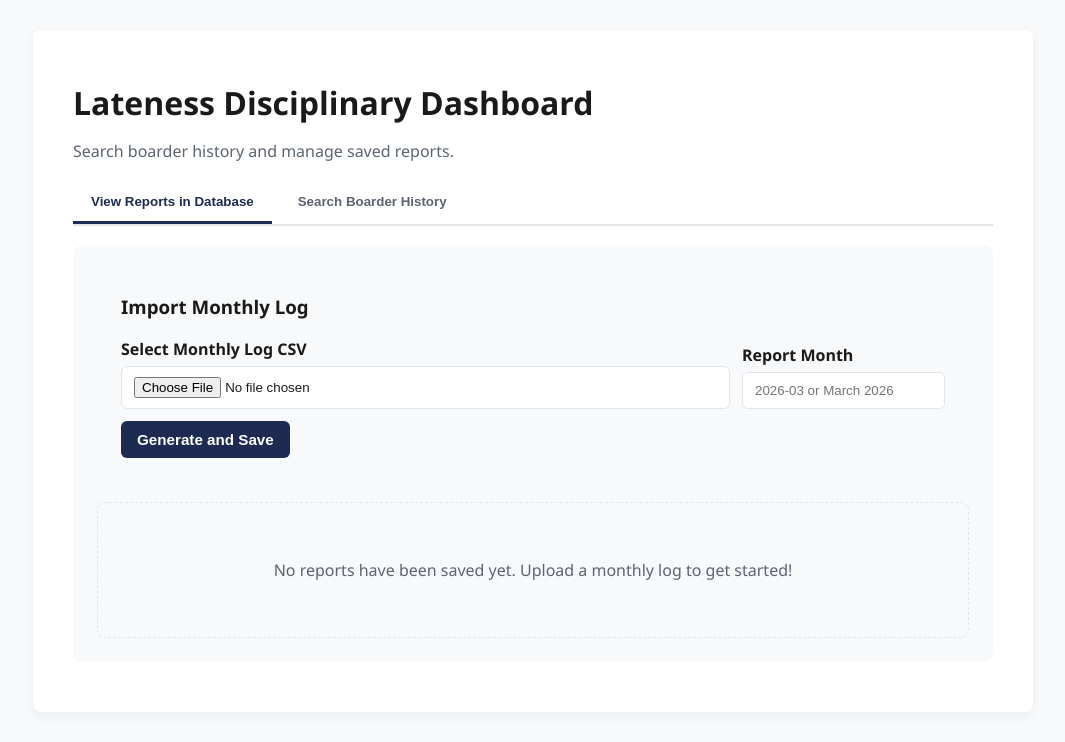
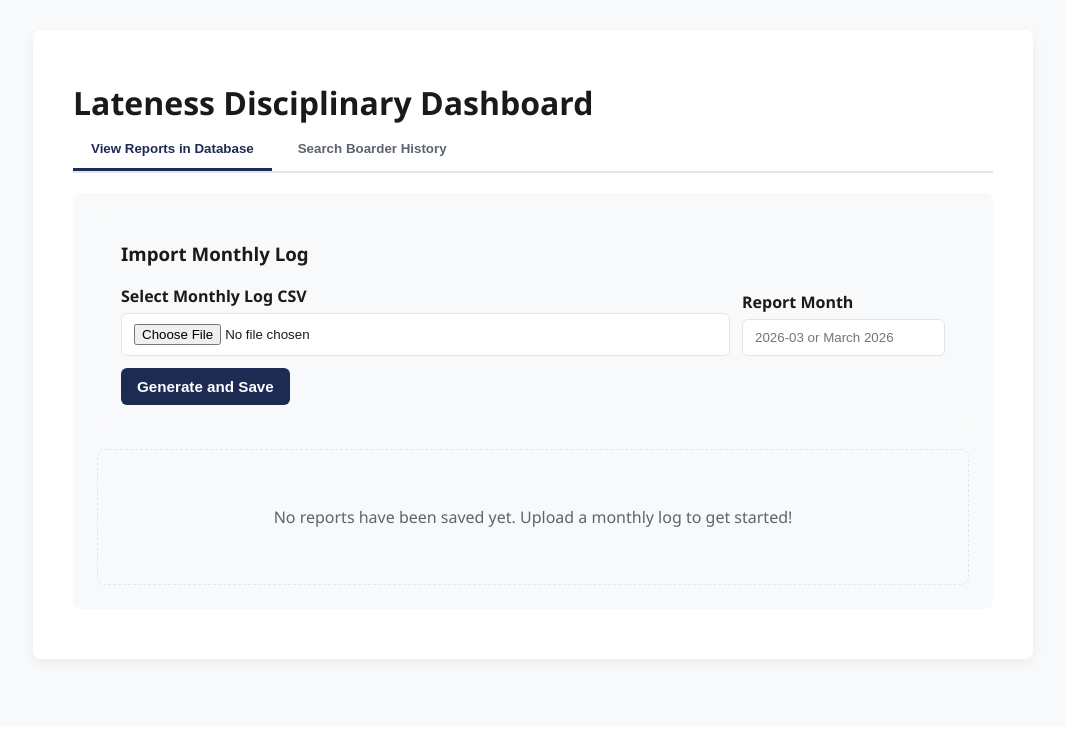
Before and after one commit to elisharkray1030/DBSBS-Lateness-Application, a Flask app: page / in a window 1280 px wide. Shown: the part 74-816 px from the top of the page, without its empty margins (107-1172 px from the left). After the commit the page ends 738 px from the top, so only its background shows below. Run offline with Flask 3, Linux system fonts and the light colour scheme; data that the repository does not hold is empty.

Commit message:
chore: remove dashboard subtitle 'Search boarder history and manage saved reports.'
Drop the subtitle paragraph and its now-unused .subtitle CSS rule from the
dashboard template, leaving the page heading as the sole title element.
Replace the render-seam test that asserted the subtitle verbatim with an
absence guard, following the established 'Historical Reports' pinning
pattern, so a stray subtitle cannot silently regress.

Closes #23

```diff
--- a/templates/index.html
+++ b/templates/index.html
@@ -81,11 +81,6 @@
         h1 {
             color: var(--text);
             margin-bottom: 5px;
-        }
-
-        .subtitle {
-            color: var(--text-muted);
-            margin-bottom: 20px;
         }
 
         .tabs {
@@ -559,7 +554,6 @@
 
 <div class="container">
     <h1>Lateness Disciplinary Dashboard</h1>
-    <p class="subtitle">Search boarder history and manage saved reports.</p>
 
     {% if message %}
         <div class="banner banner-success">{{ message }}</div>
```
Also changed, not shown: tests/test_app.py (+2 -2 lines).
